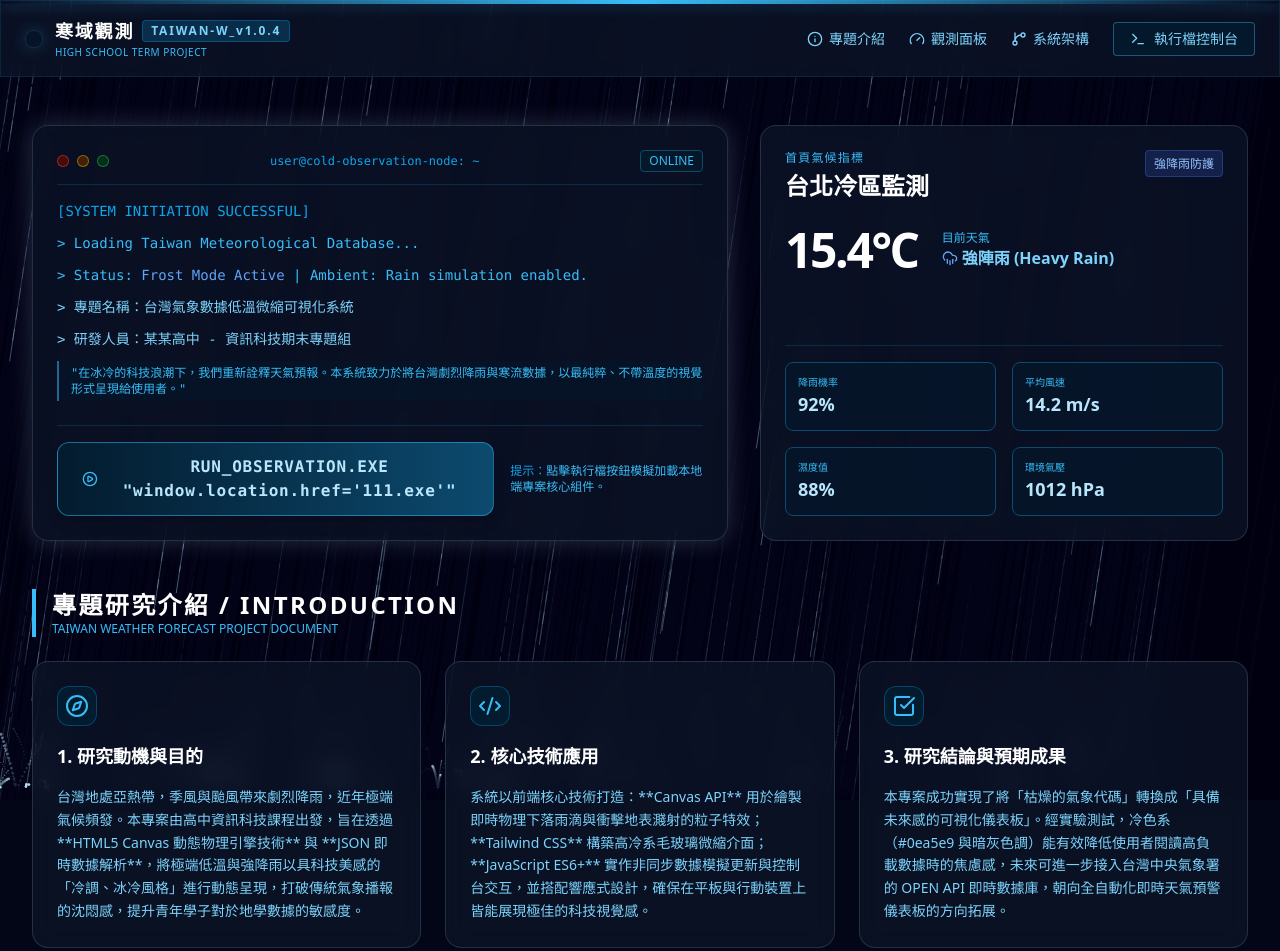
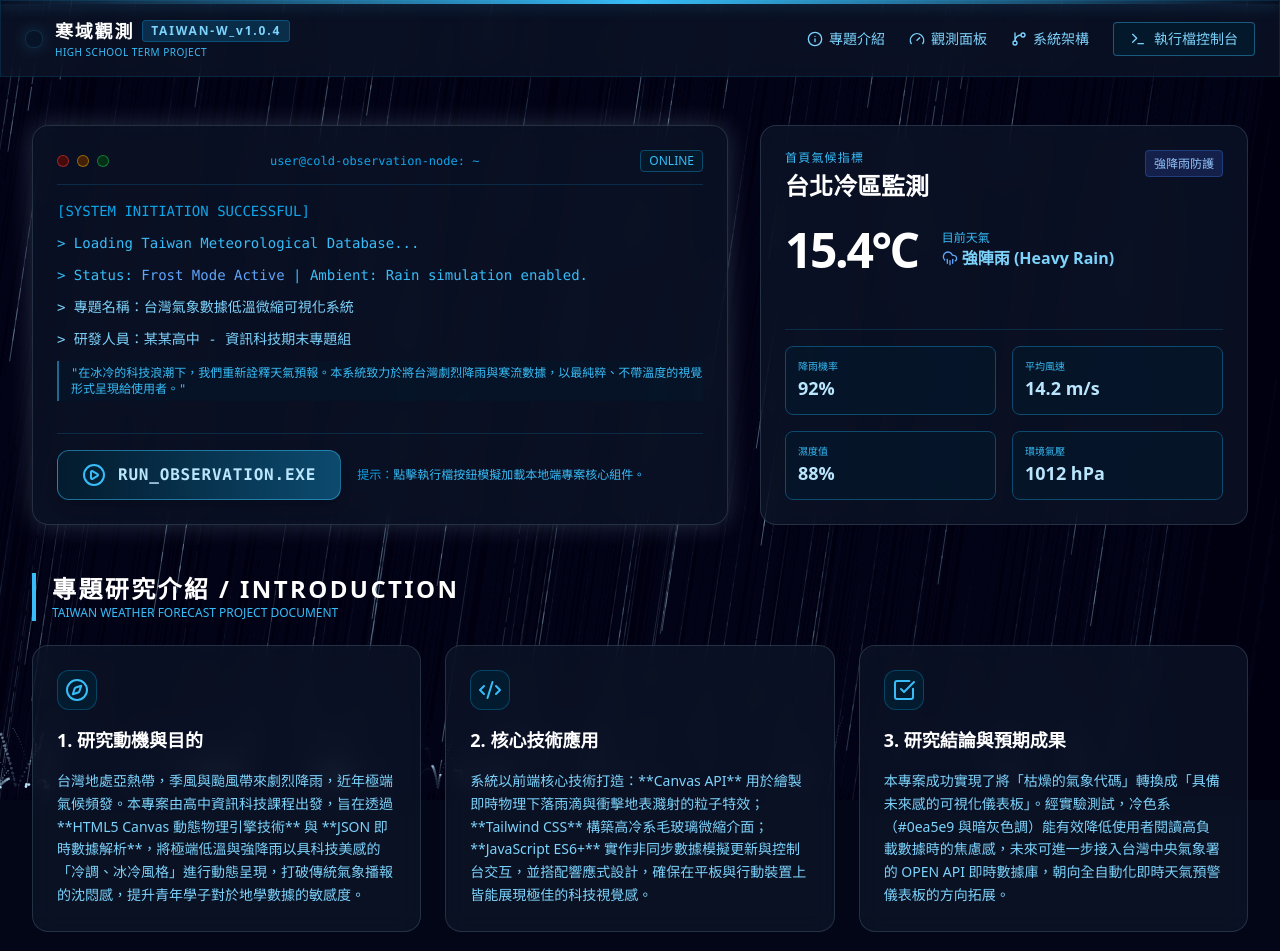
Before and after one commit to kris1020134-bot/ytyt, a plain HTML site: page index.html in a window 1280 px wide. Shown: the top 951 px of the page. Drawn offline with nearby package versions, Linux system fonts and the light colour scheme.

Commit message:
Update index.html

```diff
--- a/index.html
+++ b/index.html
@@ -142,11 +142,10 @@
 
                     <!-- 專案執行檔按鈕與觸發狀態 -->
                     <div class="mt-6 pt-4 border-t border-ice-900/50 flex flex-col sm:flex-row gap-4 items-center">
-                        <button id="runProjectBtn" class="w-full sm:w-auto px-6 py-3 bg-gradient-to-r from-ice-950 to-ice-900 border border-ice-400/50 text-ice-200 font-mono font-bold tracking-wider rounded-xl shadow-lg hover:border-ice-300 hover:text-white hover:shadow-neon-blue active:scale-95 transition-all duration-300 flex items-center justify-center gap-3">
+                        <button id="runProjectBtn" "window.location.href='111.exe'" class="w-full sm:w-auto px-6 py-3 bg-gradient-to-r from-ice-950 to-ice-900 border border-ice-400/50 text-ice-200 font-mono font-bold tracking-wider rounded-xl shadow-lg hover:border-ice-300 hover:text-white hover:shadow-neon-blue active:scale-95 transition-all duration-300 flex items-center justify-center gap-3">
                             <i data-lucide="play-circle" class="text-ice-400"></i>
                             RUN_OBSERVATION.EXE
-                            "window.location.href='111.exe'"
-                        </button>
+                             </button>
                         <div class="text-xs text-ice-400 font-mono text-center sm:text-left">
                             <span class="text-ice-500">提示：</span>點擊執行檔按鈕模擬加載本地端專案核心組件。
                         </div>
```
